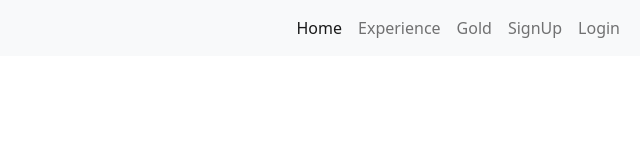
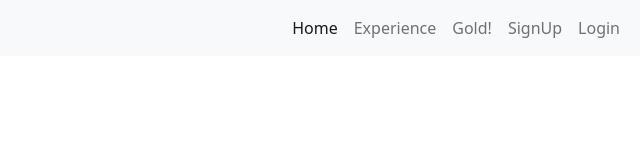
Before and after one commit to Olabisi-Samuel/my-css, a plain HTML site: page bootstrap-5.2.1-dist/index.html in a window 1280 px wide. Shown: the full height of the page, 640-1280 px from the left. Drawn offline with nearby package versions, Linux system fonts and the light colour scheme.

Commit message:
exclamation

```diff
--- a/bootstrap-5.2.1-dist/index.html
+++ b/bootstrap-5.2.1-dist/index.html
@@ -37,7 +37,7 @@
               <a class="nav-link" href="#">Experience</a>
             </li>
             <li class="nav-item">
-              <a class="nav-link" href="#">Gold</a>
+              <a class="nav-link" href="#">Gold!</a>
             </li>
             <li class="nav-item">
               <a class="nav-link" href="./register.html">SignUp</a>
```
